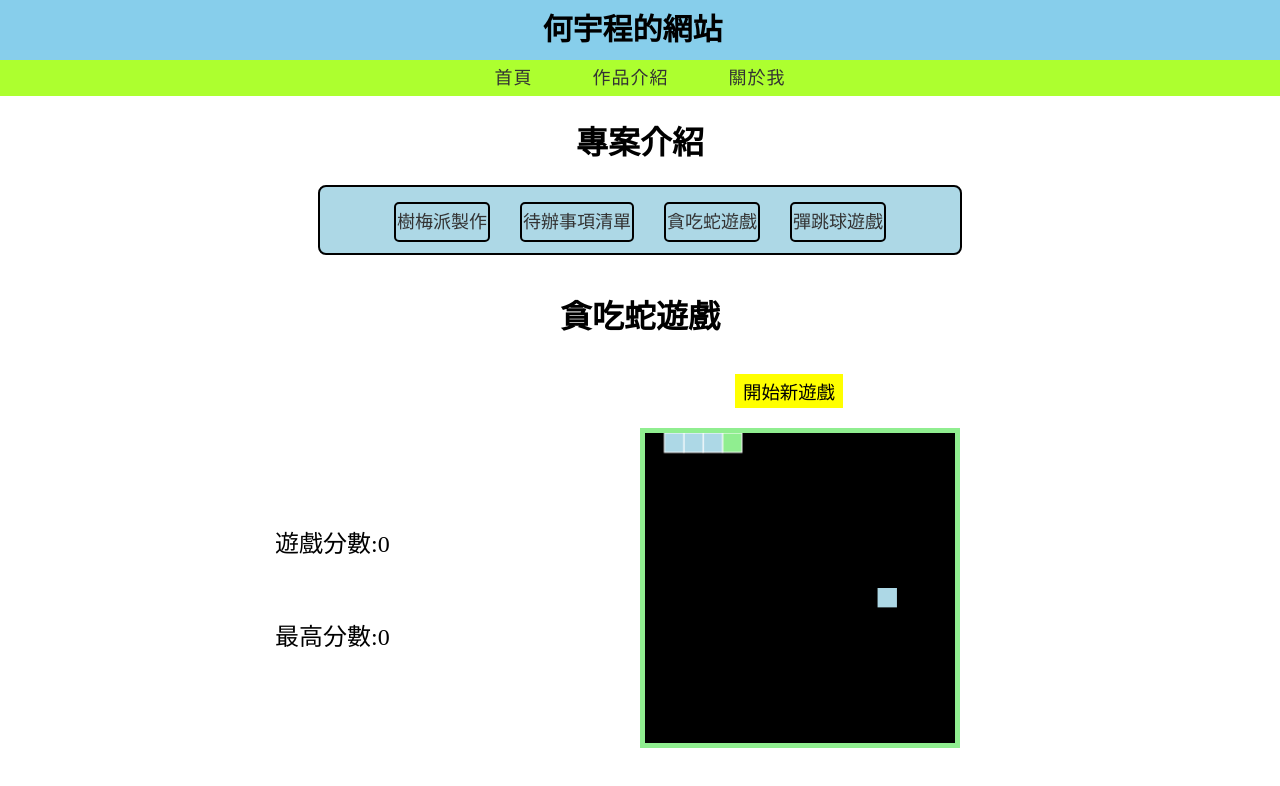
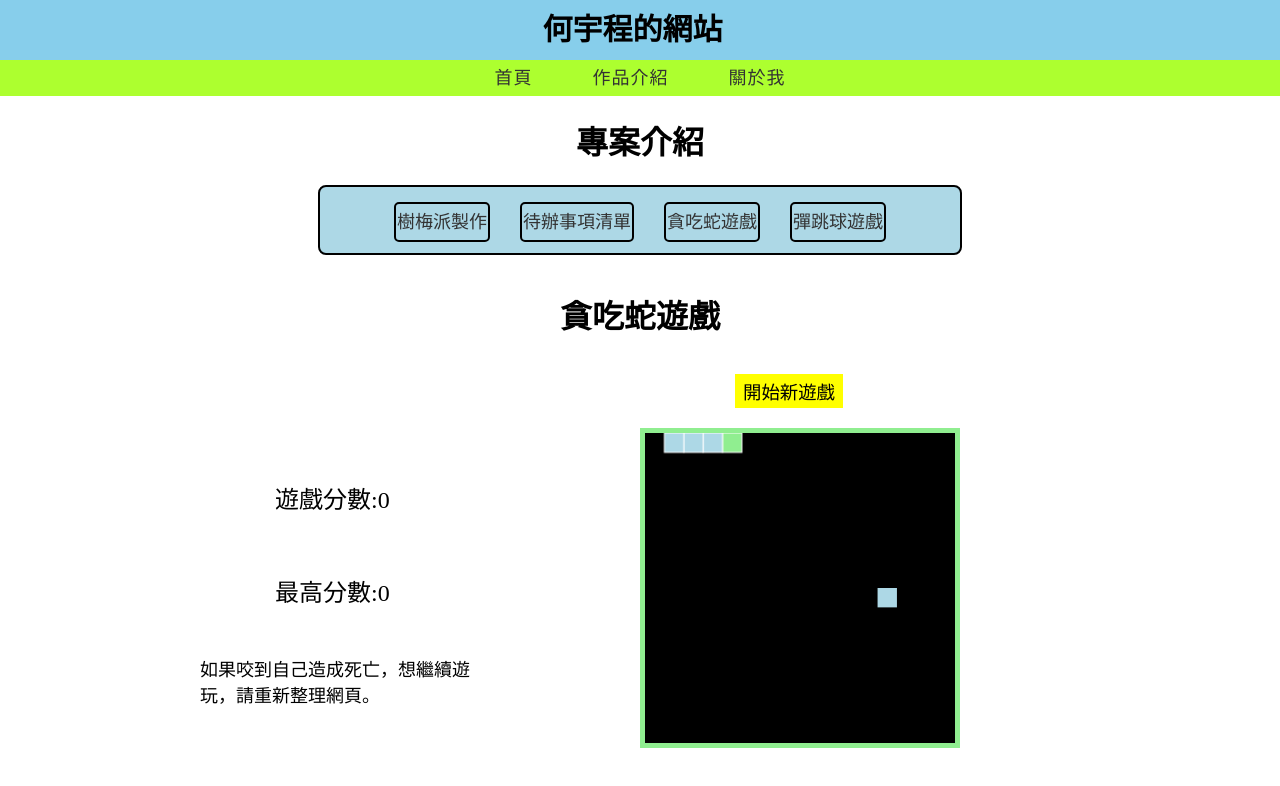
Before and after one commit to sf772288/WebwithMyself, a Vue app: page /project/project-3 in a window 1280 px wide. Shown: the top 786 px of the page. Built offline with nearby package versions, Linux system fonts and the light colour scheme.

Commit message:
增加文字

```diff
--- a/src/views/Projects/Projects-3.vue
+++ b/src/views/Projects/Projects-3.vue
@@ -230,6 +230,7 @@ const reloadPage = () => {
       <div class="score-container">
         <p class="myScore">遊戲分數:{{ score }}</p>
         <p class="myScore1">最高分數:{{ highestScore }}</p>
+        <p>如果咬到自己造成死亡，想繼續遊玩，請重新整理網頁。</p>
       </div>
 
       <div class="canvas-container">
```
